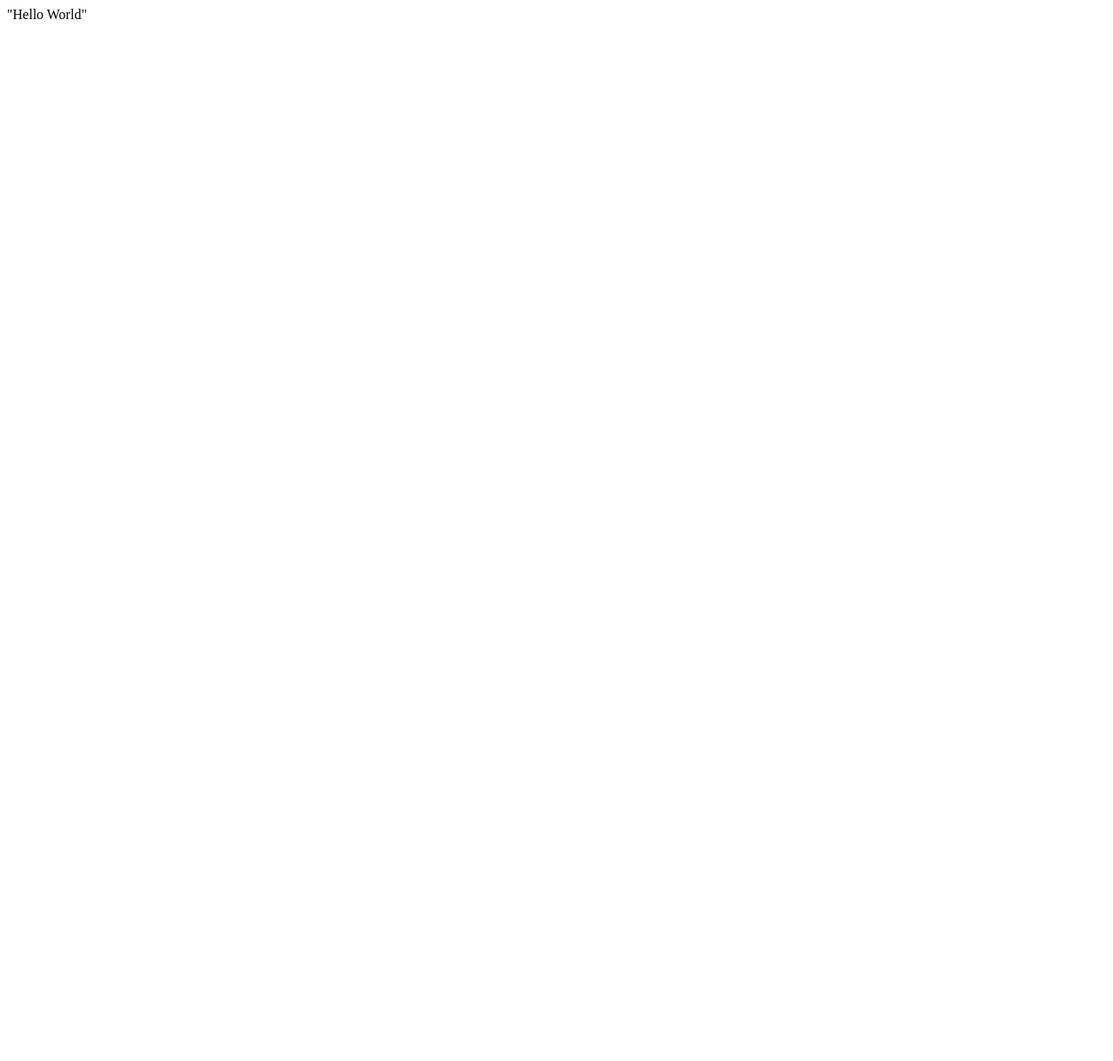
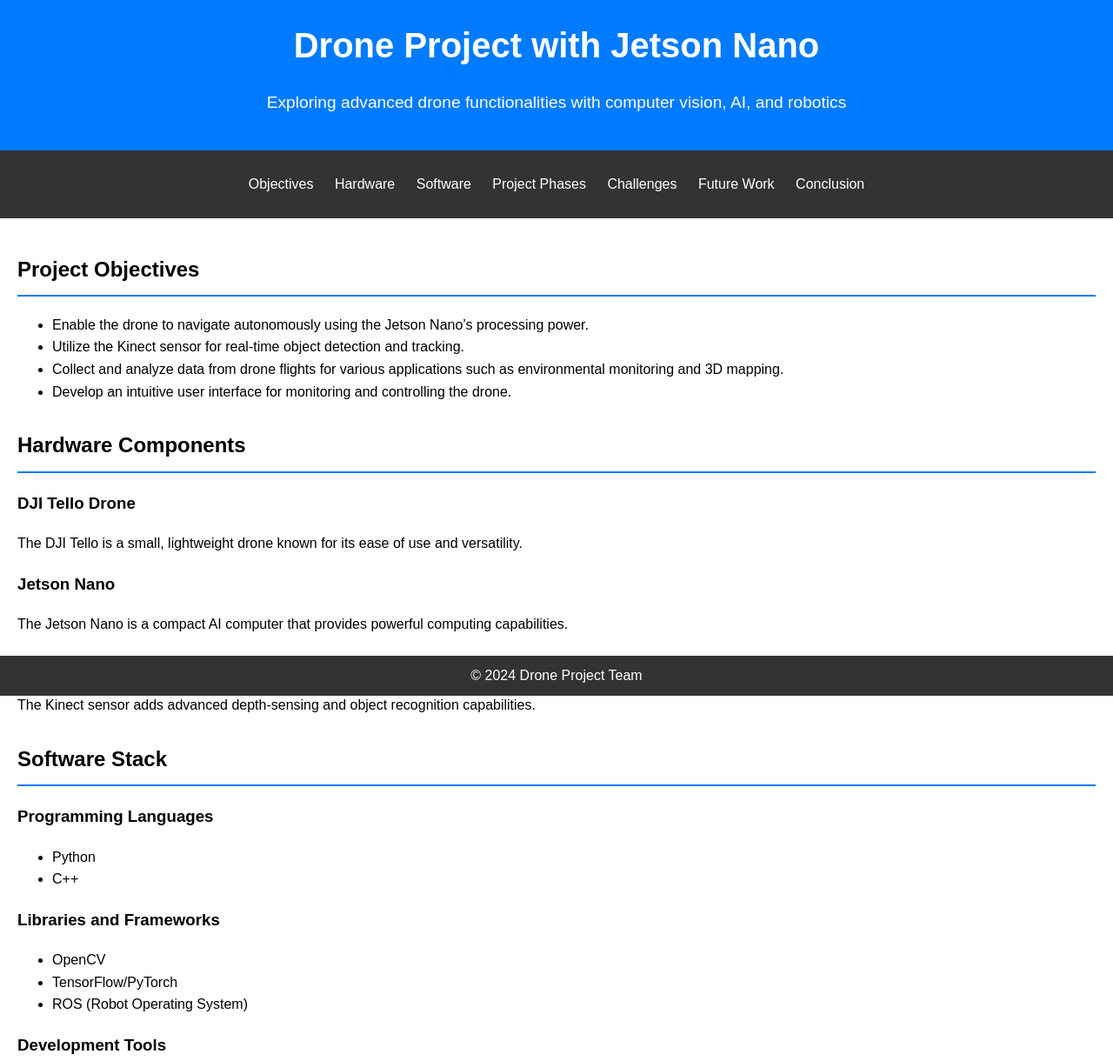
Before and after one commit to MPilgerstorfer/MPilgerstorfer.github.io, a plain HTML site: page index.html in a window 1280 px wide. Shown: the top 1220 px of the page at 87% size. Before the commit the page ends 800 px from the top, so only its background shows below. Drawn offline with Linux system fonts and the light colour scheme.

Commit message:
add first template

```diff
--- a/index.html
+++ b/index.html
@@ -1 +1,114 @@
-"Hello World"
+<!DOCTYPE html>
+<html lang="en">
+
+<head>
+    <meta charset="UTF-8">
+    <meta name="viewport" content="width=device-width, initial-scale=1.0">
+    <title>Drone Project with Jetson Nano</title>
+    <link rel="stylesheet" href="styles.css">
+</head>
+
+<body>
+    <header>
+        <h1>Drone Project with Jetson Nano</h1>
+        <p>Exploring advanced drone functionalities with computer vision, AI, and robotics</p>
+    </header>
+
+    <nav>
+        <ul>
+            <li><a href="#objectives">Objectives</a></li>
+            <li><a href="#hardware">Hardware</a></li>
+            <li><a href="#software">Software</a></li>
+            <li><a href="#phases">Project Phases</a></li>
+            <li><a href="#challenges">Challenges</a></li>
+            <li><a href="#future">Future Work</a></li>
+            <li><a href="#conclusion">Conclusion</a></li>
+        </ul>
+    </nav>
+
+    <main>
+        <section id="objectives">
+            <h2>Project Objectives</h2>
+            <ul>
+                <li>Enable the drone to navigate autonomously using the Jetson Nano’s processing power.</li>
+                <li>Utilize the Kinect sensor for real-time object detection and tracking.</li>
+                <li>Collect and analyze data from drone flights for various applications such as environmental
+                    monitoring and 3D mapping.</li>
+                <li>Develop an intuitive user interface for monitoring and controlling the drone.</li>
+            </ul>
+        </section>
+
+        <section id="hardware">
+            <h2>Hardware Components</h2>
+            <h3>DJI Tello Drone</h3>
+            <p>The DJI Tello is a small, lightweight drone known for its ease of use and versatility.</p>
+            <h3>Jetson Nano</h3>
+            <p>The Jetson Nano is a compact AI computer that provides powerful computing capabilities.</p>
+            <h3>Kinect Sensor</h3>
+            <p>The Kinect sensor adds advanced depth-sensing and object recognition capabilities.</p>
+        </section>
+
+        <section id="software">
+            <h2>Software Stack</h2>
+            <h3>Programming Languages</h3>
+            <ul>
+                <li>Python</li>
+                <li>C++</li>
+            </ul>
+            <h3>Libraries and Frameworks</h3>
+            <ul>
+                <li>OpenCV</li>
+                <li>TensorFlow/PyTorch</li>
+                <li>ROS (Robot Operating System)</li>
+            </ul>
+            <h3>Development Tools</h3>
+            <ul>
+                <li>JetPack SDK</li>
+                <li>Visual Studio Code</li>
+                <li>Gazebo/ROS</li>
+            </ul>
+        </section>
+
+        <section id="phases">
+            <h2>Project Phases</h2>
+            <h3>Phase 1: Initial Setup and Configuration</h3>
+            <p>Assemble hardware, install software, and conduct basic flight tests.</p>
+            <h3>Phase 2: Autonomous Navigation</h3>
+            <p>Calibrate and integrate the Kinect sensor, develop path planning algorithms, and conduct tests.</p>
+            <h3>Phase 3: Object Detection and Tracking</h3>
+            <p>Collect training data, train AI models, and implement real-time object tracking.</p>
+            <h3>Phase 4: User Interface Development</h3>
+            <p>Create a user-friendly interface and develop tools for visualizing data.</p>
+            <h3>Phase 5: Data Analysis and Application</h3>
+            <p>Analyze flight data, create 3D maps, and generate reports.</p>
+        </section>
+
+        <section id="challenges">
+            <h2>Challenges and Solutions</h2>
+            <h3>Integration Issues</h3>
+            <p>Extensive documentation and modular design to simplify integration.</p>
+            <h3>Real-time Processing</h3>
+            <p>Optimize code and utilize the GPU capabilities of the Jetson Nano.</p>
+            <h3>Stability and Accuracy</h3>
+            <p>Continuous testing and calibration of sensors and algorithms.</p>
+        </section>
+
+        <section id="future">
+            <h2>Future Work</h2>
+            <p>Explore enhanced AI models, integrate additional sensors, and apply project outcomes to other domains.
+            </p>
+        </section>
+
+        <section id="conclusion">
+            <h2>Conclusion</h2>
+            <p>Our drone project demonstrates the potential of combining advanced hardware and software to create
+                intelligent autonomous systems. Stay tuned for more updates!</p>
+        </section>
+    </main>
+
+    <footer>
+        <p>© 2024 Drone Project Team</p>
+    </footer>
+</body>
+
+</html>
--- /dev/null
+++ b/styles.css
@@ -0,0 +1,71 @@
+body {
+    font-family: Arial, sans-serif;
+    line-height: 1.6;
+    margin: 0;
+    padding: 0;
+}
+
+header {
+    background: #007BFF;
+    color: #fff;
+    padding: 20px 0;
+    text-align: center;
+}
+
+header h1 {
+    margin: 0;
+    font-size: 2.5em;
+}
+
+header p {
+    font-size: 1.2em;
+}
+
+nav {
+    background: #333;
+    color: #fff;
+    padding: 10px 0;
+    text-align: center;
+}
+
+nav ul {
+    list-style: none;
+    padding: 0;
+}
+
+nav ul li {
+    display: inline;
+    margin: 0 10px;
+}
+
+nav ul li a {
+    color: #fff;
+    text-decoration: none;
+}
+
+main {
+    padding: 20px;
+}
+
+main h2 {
+    border-bottom: 2px solid #007BFF;
+    padding-bottom: 10px;
+}
+
+main section {
+    margin-bottom: 30px;
+}
+
+footer {
+    background: #333;
+    color: #fff;
+    text-align: center;
+    padding: 10px 0;
+    position: fixed;
+    width: 100%;
+    bottom: 0;
+}
+
+footer p {
+    margin: 0;
+}
```
